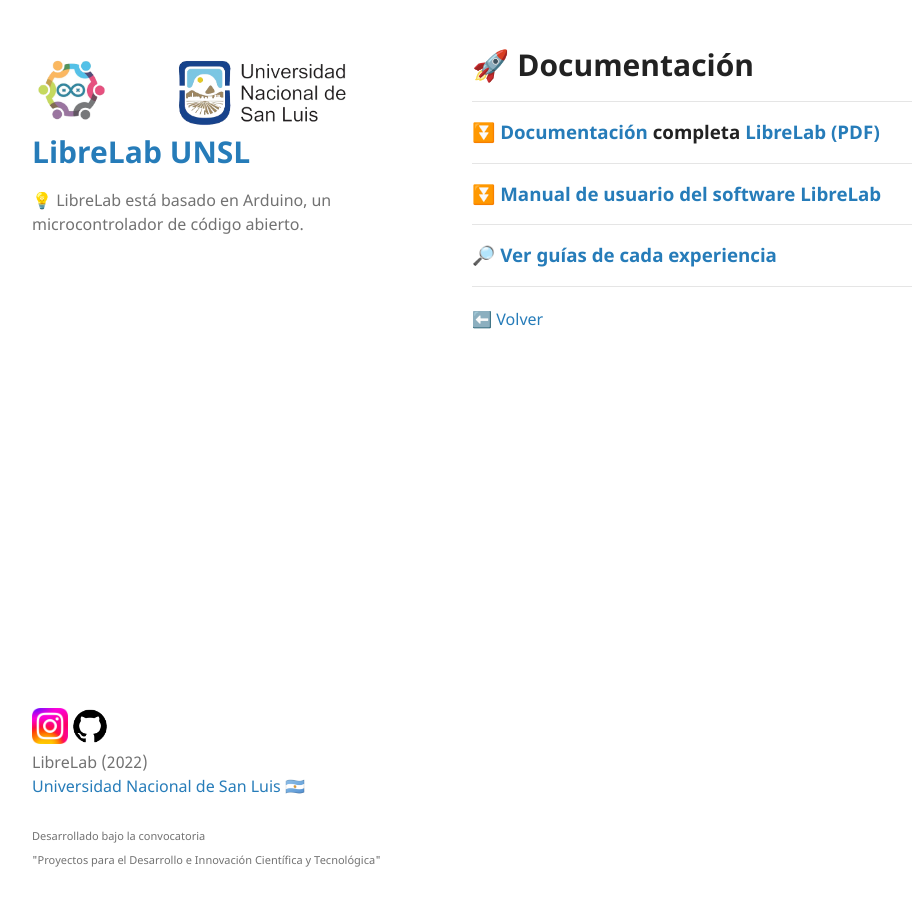
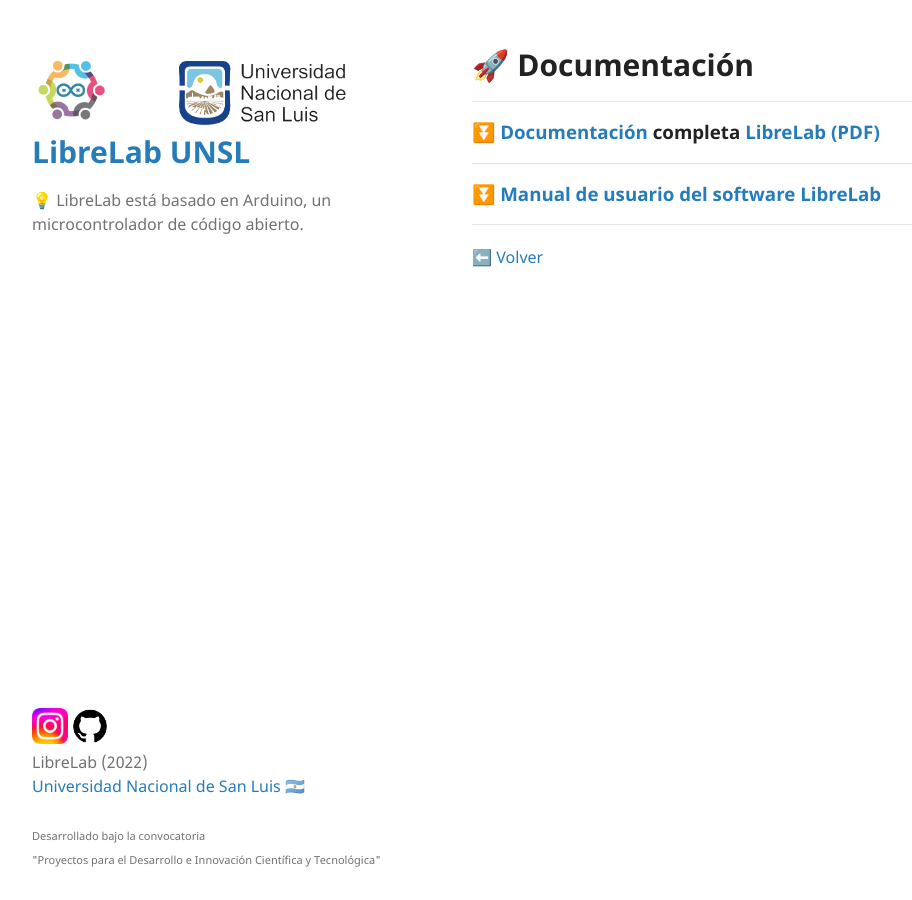
Before and after one commit to labunsl/labunsl.github.io, a Jekyll site: the page built from Documentación.md, in a window 1280 px wide. Shown: the whole page, without its empty margins (68-980 px from the left). Built offline with Jekyll 4.4.1, drawn with Linux system fonts in a browser that asks for light colours; our own code applies the rules of GitHub Pages for plain Markdown files.

Commit message:
Update Documentación.md

```diff
--- a/Documentación.md
+++ b/Documentación.md
@@ -15,8 +15,4 @@
 
 ---
 
-### [🔎 Ver guías de cada experiencia](Experimentos)
-
----
-
 [⬅️ Volver](./)
```
